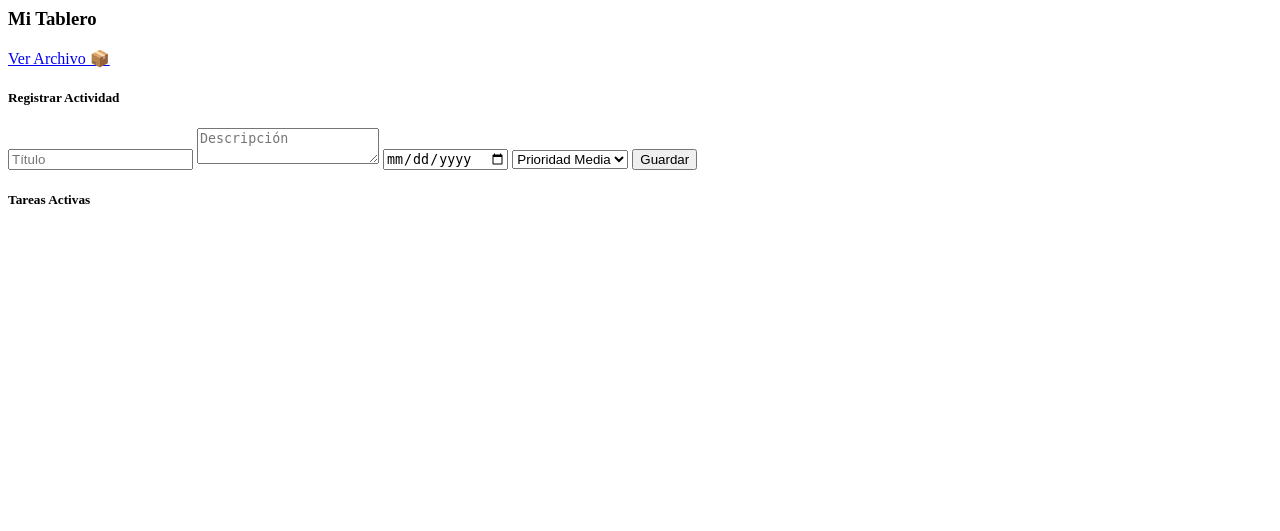
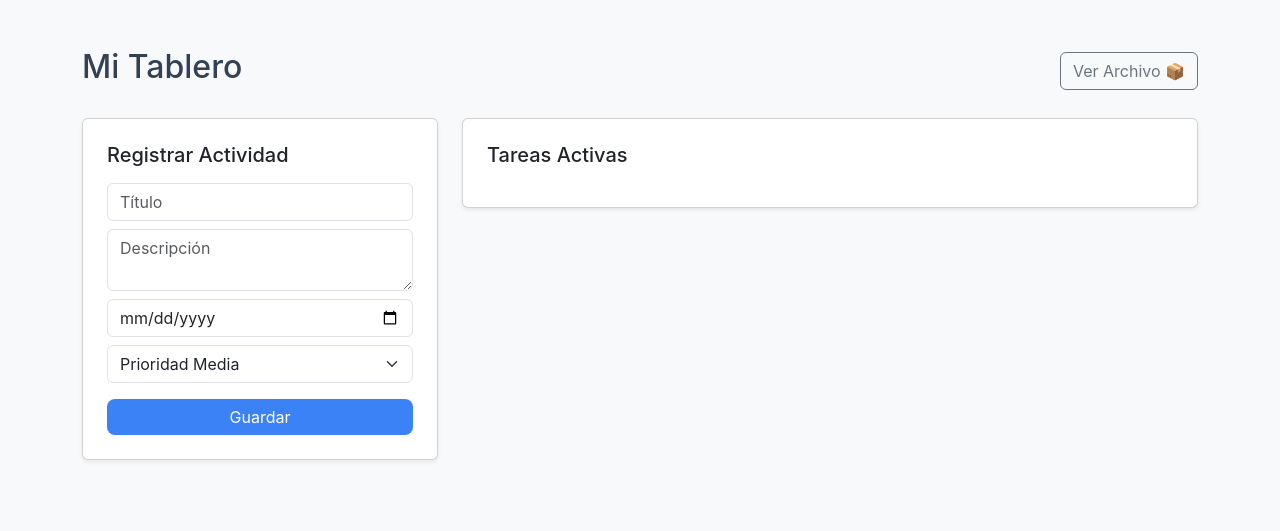
Before and after one commit to zamu182/tareas_diarias, a Flask app: page / in a window 1280 px wide. Shown: the top 531 px of the page. Run offline with Flask 3, Linux system fonts and the light colour scheme.

Commit message:
version y ventanados

```diff
--- a/templates/index.html
+++ b/templates/index.html
@@ -1,34 +1,61 @@
-<body>
-    <div class="container-fluid py-4">
-        <div class="d-flex justify-content-between mb-3">
-            <h3>Mi Tablero</h3>
+<!DOCTYPE html>
+<html lang="es">
+<head>
+    <meta charset="UTF-8">
+    <meta name="viewport" content="width=device-width, initial-scale=1.0">
+    <title>Mi Tablero</title>
+    <!-- Bootstrap CSS -->
+    <link href="https://cdn.jsdelivr.net/npm/bootstrap@5.3.0/dist/css/bootstrap.min.css" rel="stylesheet">
+    <!-- Tu estilo personalizado -->
+    <link rel="stylesheet" href="{{ url_for('static', filename='estilo.css') }}">
+</head>
+<body class="bg-light">
+
+<div class="container py-5">
+    <!-- Header -->
+    <div class="d-flex justify-content-between align-items-center mb-4">
+        <h2>Mi Tablero</h2>
         <a href="/archivo" class="btn btn-outline-secondary">Ver Archivo 📦</a>
     </div>
-        <div class="row g-4">
-            <div class="col-12 col-lg-3">
-                <div class="dashboard-card">
-                    <h5>Registrar Actividad</h5>
+
+    <div class="row">
+        <!-- Formulario -->
+        <div class="col-md-4">
+            <div class="card shadow-sm p-4 mb-4">
+                <h5 class="mb-3">Registrar Actividad</h5>
                 <form action="/agregar" method="POST">
-                        <input type="text" class="form-control mb-3" name="tarea" placeholder="Título" required>
-                        <textarea class="form-control mb-3" name="descripcion" placeholder="Descripción"></textarea>
-                        <input type="date" class="form-control mb-3" name="fecha" required>
-                        <select class="form-select mb-3" name="prioridad">
+                    <div class="mb-2">
+                        <input type="text" class="form-control" name="tarea" placeholder="Título" required>
+                    </div>
+                    <div class="mb-2">
+                        <textarea class="form-control" name="descripcion" placeholder="Descripción"></textarea>
+                    </div>
+                    <div class="mb-2">
+                        <input type="date" class="form-control" name="fecha" required>
+                    </div>
+                    <div class="mb-3">
+                        <select class="form-select" name="prioridad">
                             <option value="Alta">Prioridad Alta</option>
                             <option value="Media" selected>Prioridad Media</option>
                             <option value="Baja">Prioridad Baja</option>
                         </select>
+                    </div>
                     <button type="submit" class="btn btn-primary w-100">Guardar</button>
                 </form>
             </div>
         </div>
-            <div class="col-12 col-lg-9">
-                <div class="dashboard-card mb-4"><div id="calendar"></div></div>
-                <div class="dashboard-card">
+
+        <!-- Lista de tareas -->
+        <div class="col-md-8">
+            <div class="card shadow-sm p-4">
                 <h5 class="mb-3">Tareas Activas</h5>
                 {% for t in tareas %}
-                    <div class="d-flex justify-content-between align-items-center p-3 mb-2 border rounded
+                <div class="d-flex justify-content-between align-items-center p-3 mb-2 border rounded shadow-sm
                     {% if t.prioridad == 'Alta' %}prioridad-alta{% elif t.prioridad == 'Media' %}prioridad-media{% else %}prioridad-baja{% endif %}">
-                        <div><strong>{{ t.texto }}</strong><div class="small text-muted">{{ t.descripcion }}</div></div>
+                    <div>
+                        <strong>{{ t.texto }}</strong>
+                        <div class="text-muted small">{{ t.descripcion }}</div>
+                    </div>
                     <div>
                         <a href="/check/{{t.id}}" class="btn btn-sm btn-outline-success">✓</a>
                         <a href="/archivar/{{t.id}}" class="btn btn-sm btn-outline-secondary">📦</a>
@@ -39,5 +66,6 @@
         </div>
     </div>
 </div>
+
 </body>
 </html>
```
Lines whose indentation alone changed are shown as unchanged.
